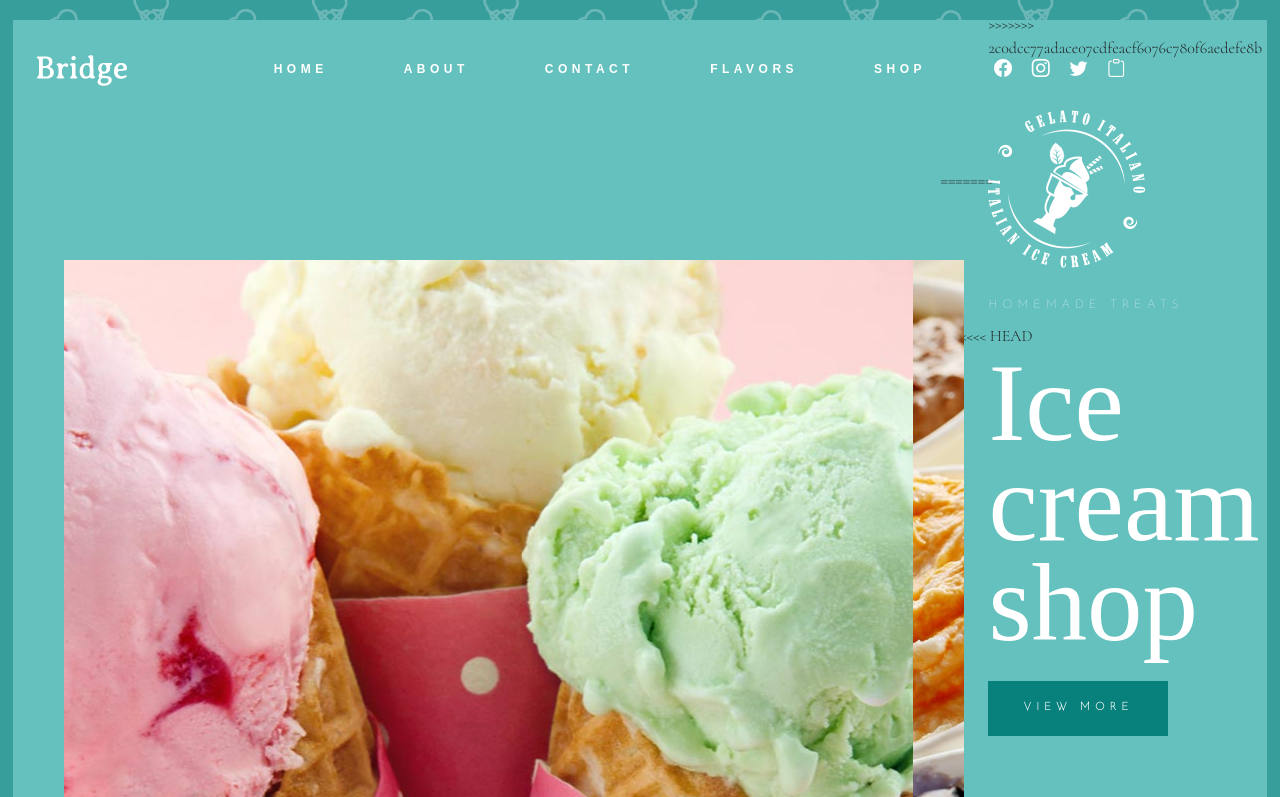
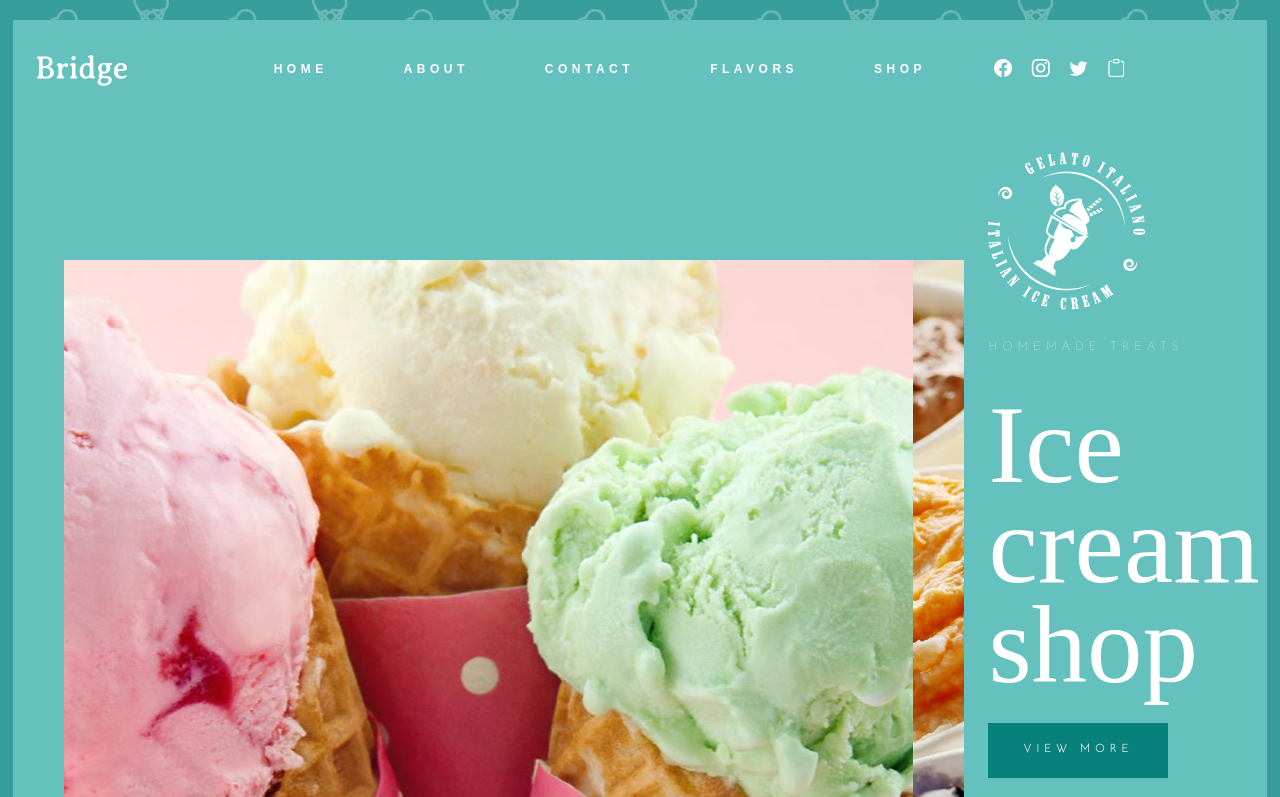
Before and after one commit to Watermelon-Sugar/ice-cream-shop, a plain HTML site: page index.html in a window 1280 px wide. Shown: the top 797 px of the page. Drawn offline with nearby package versions, Linux system fonts and the light colour scheme; a web font is replaced by a local one.

Commit message:
merge conflict resolved

```diff
--- a/index.html
+++ b/index.html
@@ -84,11 +84,7 @@
               </div>
             </div>
             <div class="made">
-<<<<<<< HEAD
-              <div class="intro">
-=======
               <div class="intro pl-5">
->>>>>>> 2c0dcc77adace07cdfeacf6076c780f6aedefe8b
                 <img class="gelogo" src="img/gelato-logo.png" alt="logo">
                 <h5 class="card-title">Homemade Treats</h5>
                 <h1 class="card-text">Ice cream shop</h1>
```
